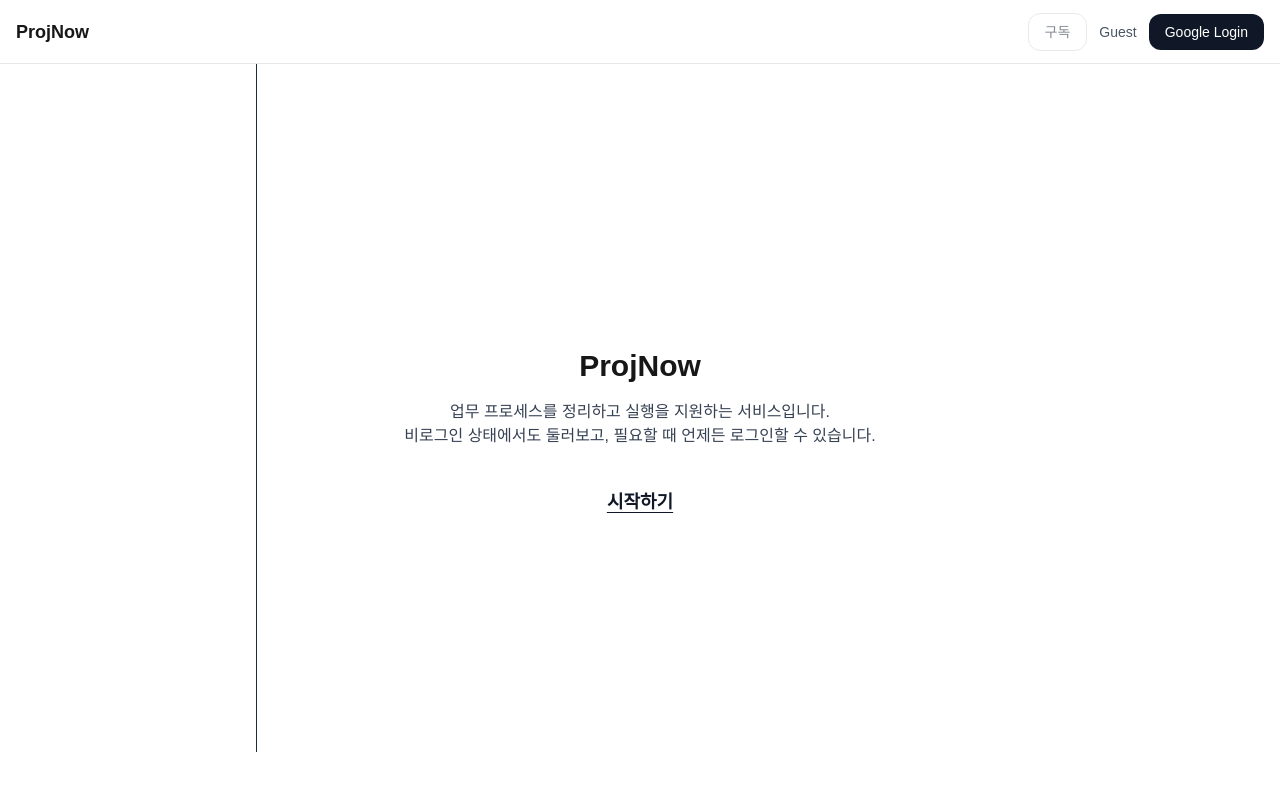
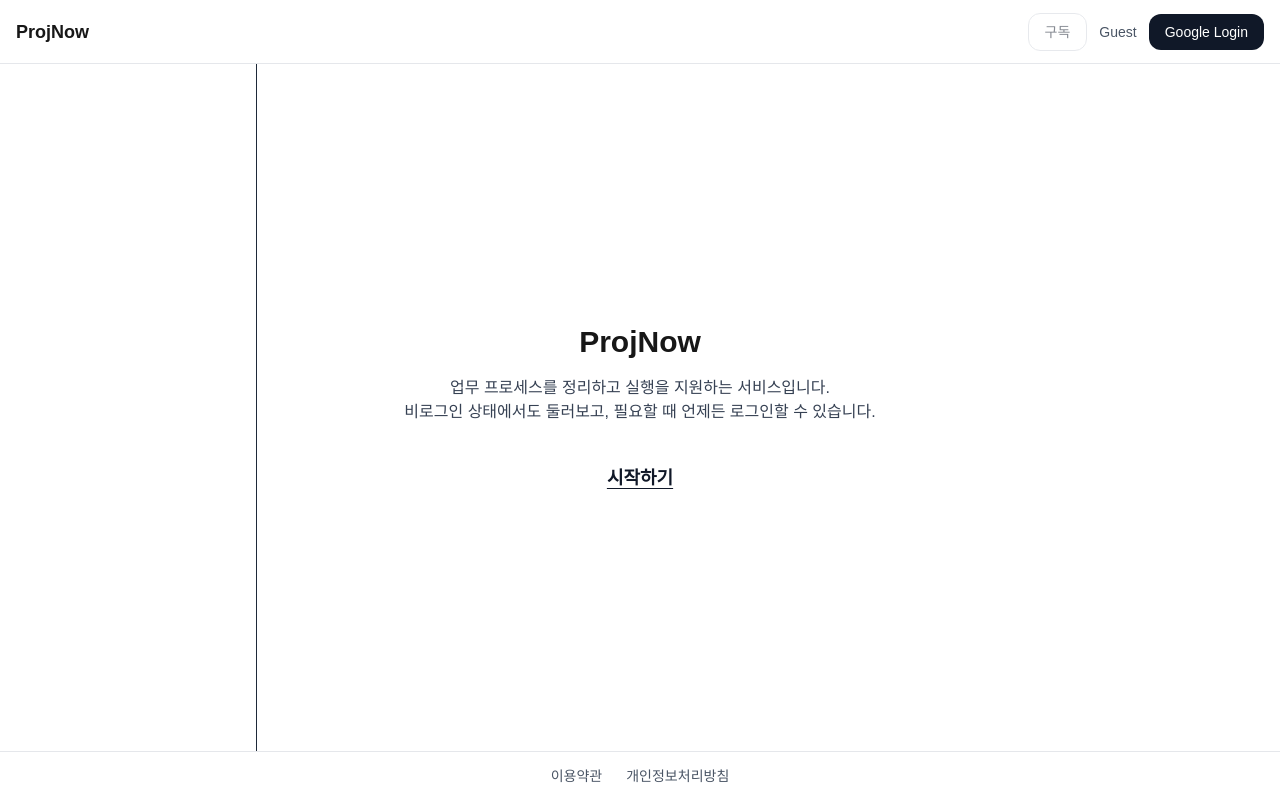
Before and after one commit to sizcaofray/projnow, a Next.js app: page / in a window 1280 px wide. Built offline with nearby package versions, Linux system fonts and the light colour scheme; no server answers; the database is empty.

Commit message:
Fix: footer pinned to bottom, sidebar style continues without overlapping footer, remove footer vertical line

```diff
--- a/app/layout.tsx
+++ b/app/layout.tsx
@@ -1,8 +1,10 @@
 // app/layout.tsx
-// - 전역 레이아웃
-// ✅ 팝업(flyout) 메뉴가 잘리는 원인: 본문 컨테이너 overflow-hidden
-// ✅ 해결: x축은 visible 허용, 전체 페이지 가로스크롤은 body에서만 차단
-// ✅ 세로 경계선은 footer 영역에는 내려오지 않게 bottom을 footer 높이(h-12=48px)만큼 올림
+// ✅ 요구사항
+// 1) Footer는 항상 화면 맨 하단
+// 2) 좌측 메뉴 디자인은 Footer를 덮지 않고, Footer까지 자연스럽게 이어져 보이게
+// ✅ 부작용 제거
+// - 팝업(left-full) 메뉴가 안 보이던 원인: overflow-hidden(가로 잘림) 제거
+// - 세로선이 footer까지 내려오던 문제: 세로선은 "본문 영역"에만 적용
 
 import "./globals.css";
 import type { Metadata } from "next";
@@ -18,14 +20,21 @@ export const metadata: Metadata = {
 export default function RootLayout({ children }: { children: ReactNode }) {
   return (
     <html lang="ko" suppressHydrationWarning>
-      {/* ✅ 가로 스크롤은 body에서만 막고, (팝업이 잘리게 만드는) overflow-hidden은 금지 */}
+      {/* ✅ 가로 스크롤은 body에서만 차단 (팝업은 content에서 overflow-x-visible 허용) */}
       <body className="h-dvh flex flex-col overflow-x-hidden overflow-y-hidden transition-colors">
         <AppHeader />
 
-        {/* ✅ 본문+Footer 컨테이너: x축 overflow는 visible (팝업 잘림 방지)
-            ✅ 세로선은 footer(h-12) 영역 제외: after:bottom-12 */}
-        <div className="flex-1 min-h-0 relative overflow-y-hidden overflow-x-visible after:content-[''] after:absolute after:top-0 after:bottom-12 after:left-64 after:w-px after:bg-gray-800 after:pointer-events-none">
-          {children}
+        {/* ✅ 여기부터가 핵심:
+            - flex-col로 본문/푸터를 분리
+            - 본문은 flex-1로 스크롤/레이아웃 담당
+            - Footer는 항상 아래에 붙음 */}
+        <div className="flex-1 min-h-0 flex flex-col">
+          {/* ✅ 본문 영역 (세로선은 여기서만 그려서 footer에는 내려오지 않게) */}
+          <div className="flex-1 min-h-0 relative overflow-y-hidden overflow-x-visible after:content-[''] after:absolute after:top-0 after:bottom-0 after:left-64 after:w-px after:bg-gray-800 after:pointer-events-none">
+            {children}
+          </div>
+
+          {/* ✅ Footer는 본문 밖에 위치 -> 항상 맨 아래 */}
           <AppFooter />
         </div>
       </body>
```
Also changed, not shown: components/AppFooter.tsx (+11 -6 lines).
